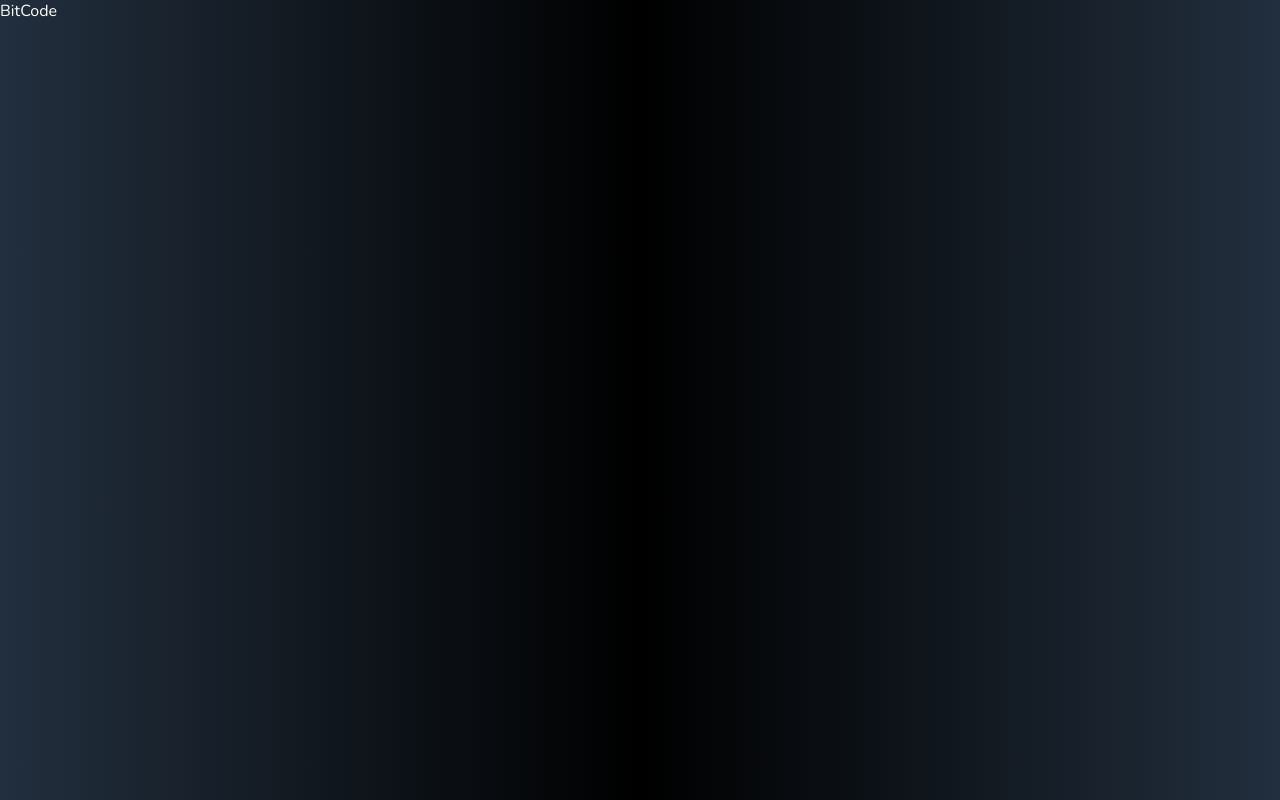
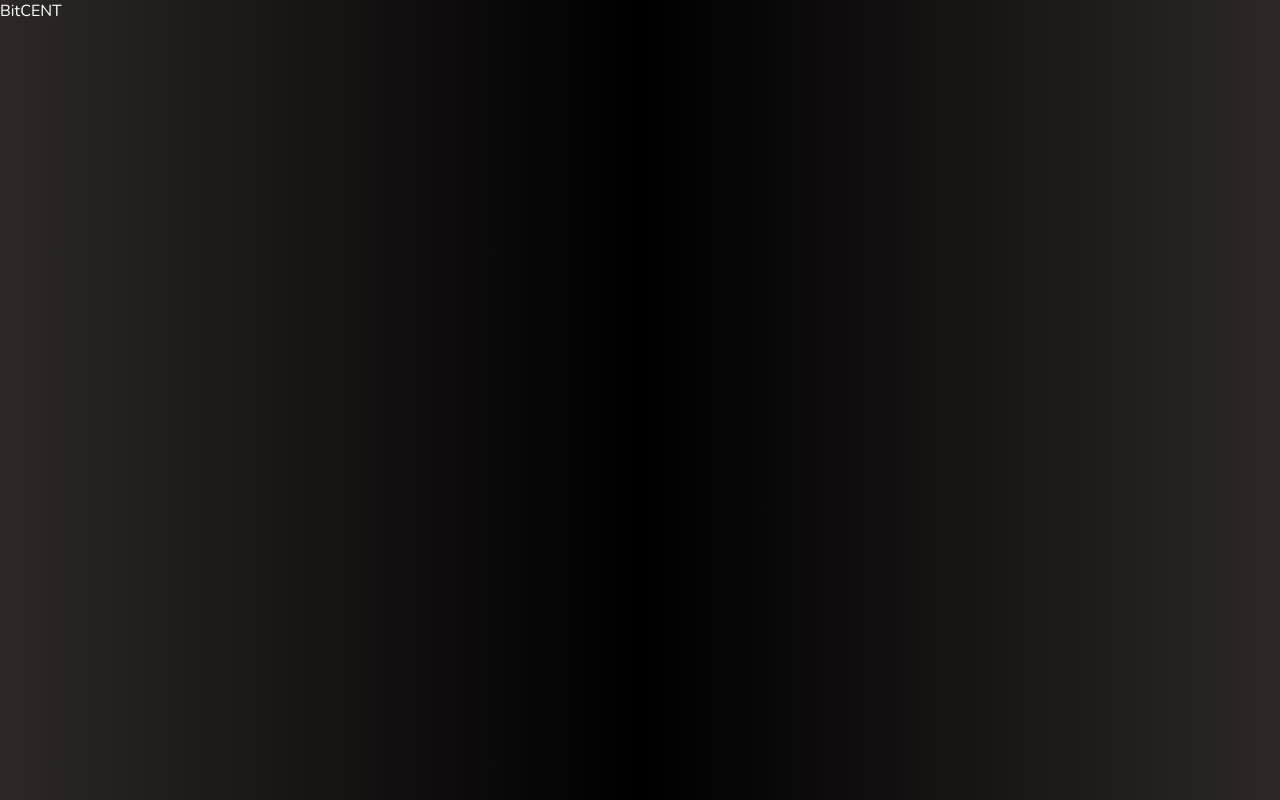
Before and after one commit to sstephanyy/LandingPg, a React (Vite) app: page / in a window 1280 px wide. Built offline with nearby package versions, Linux system fonts and the light colour scheme.

Commit message:
2 files modified

```diff
--- a/src/FirstLanding.jsx
+++ b/src/FirstLanding.jsx
@@ -4,7 +4,7 @@ import './landing.css';
 function FirstLanding() {
   return (
     <div>
-      <Page>BitCode</Page>
+      <Page>BitCENT</Page>
     </div>
   );
 }
--- a/src/components/Template/Page.jsx
+++ b/src/components/Template/Page.jsx
@@ -4,14 +4,15 @@ const Custompage = styled.div`
   display: flex;
   flex-direction: column;
   min-height: 100vh;
-  background: linear-gradient(to right, #222f3e, #000, #222f3e);
+  background: linear-gradient(to right, #2d2727, #000, #2d2727);
 
 `;
 
 export function Page(props) {
   return (
     <div>
-      <Custompage>{props.children}</Custompage>
+      <Custompage>{props.children}</Custompage>{' '}
+      {/* the props.children expression represents the content that is passed between the opening and closing tags of a component.*/}
     </div>
   );
 }
```
